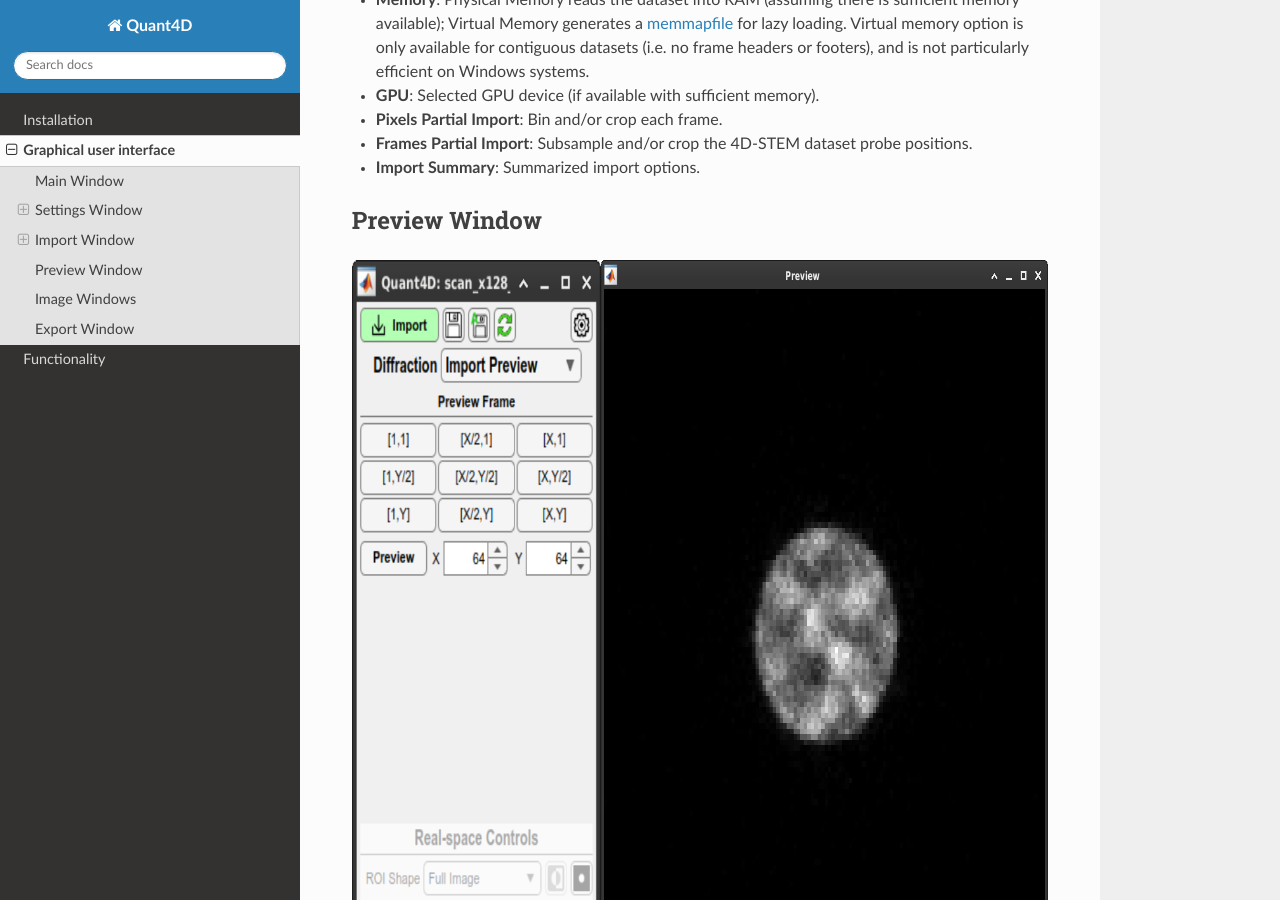
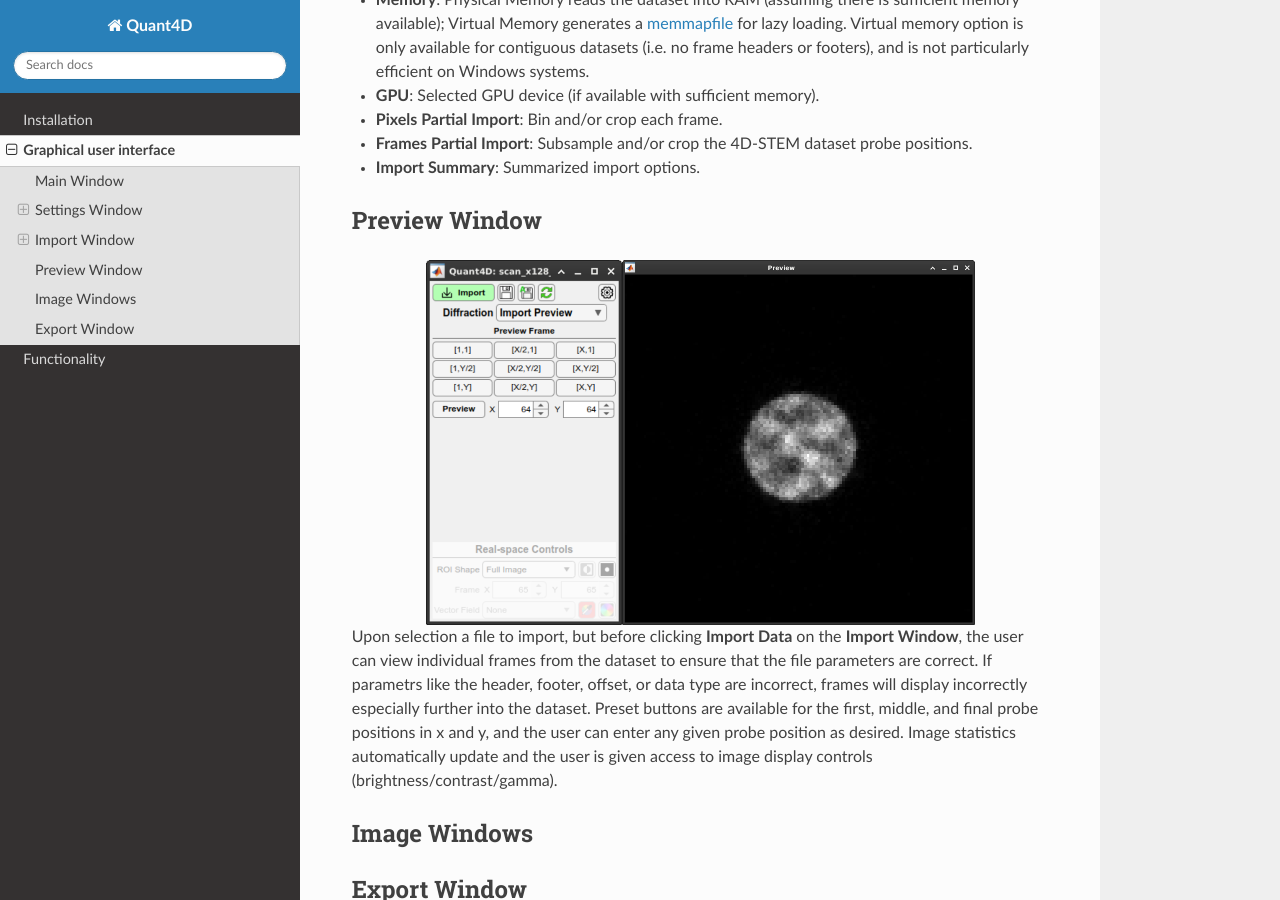
Before and after one commit to bryandesser/Quant4D, a Sphinx documentation site: the page built from docs/source/graphical_user_interface.rst, in a window 1280 px wide and 900 px high, scrolled down 2582 px. Built offline with Sphinx 7.4.7 and the Read the Docs theme 3.1.0, drawn with Linux system fonts in a browser that asks for light colours; pages that are not in the unit, such as notebooks, are missing from menus.

Commit message:
modified:   docs/source/graphical_user_interface.rst

```diff
--- a/docs/source/graphical_user_interface.rst
+++ b/docs/source/graphical_user_interface.rst
@@ -81,8 +81,8 @@ Import Options
 Preview Window
 **************
 .. image:: ../_static/import_preview.png
-    :width: 1097
-    :height: 729
+    :width: 549
+    :height: 365
     :align: center
 
 Upon selection a file to import, but before clicking **Import Data** on the **Import Window**, the user can view individual frames from the dataset to ensure that the file parameters are correct. If parametrs like the header, footer, offset, or data type are incorrect, frames will display incorrectly especially further into the dataset. Preset buttons are available for the first, middle, and final probe positions in x and y, and the user can enter any given probe position as desired. Image statistics automatically update and the user is given access to image display controls (brightness/contrast/gamma).
```
